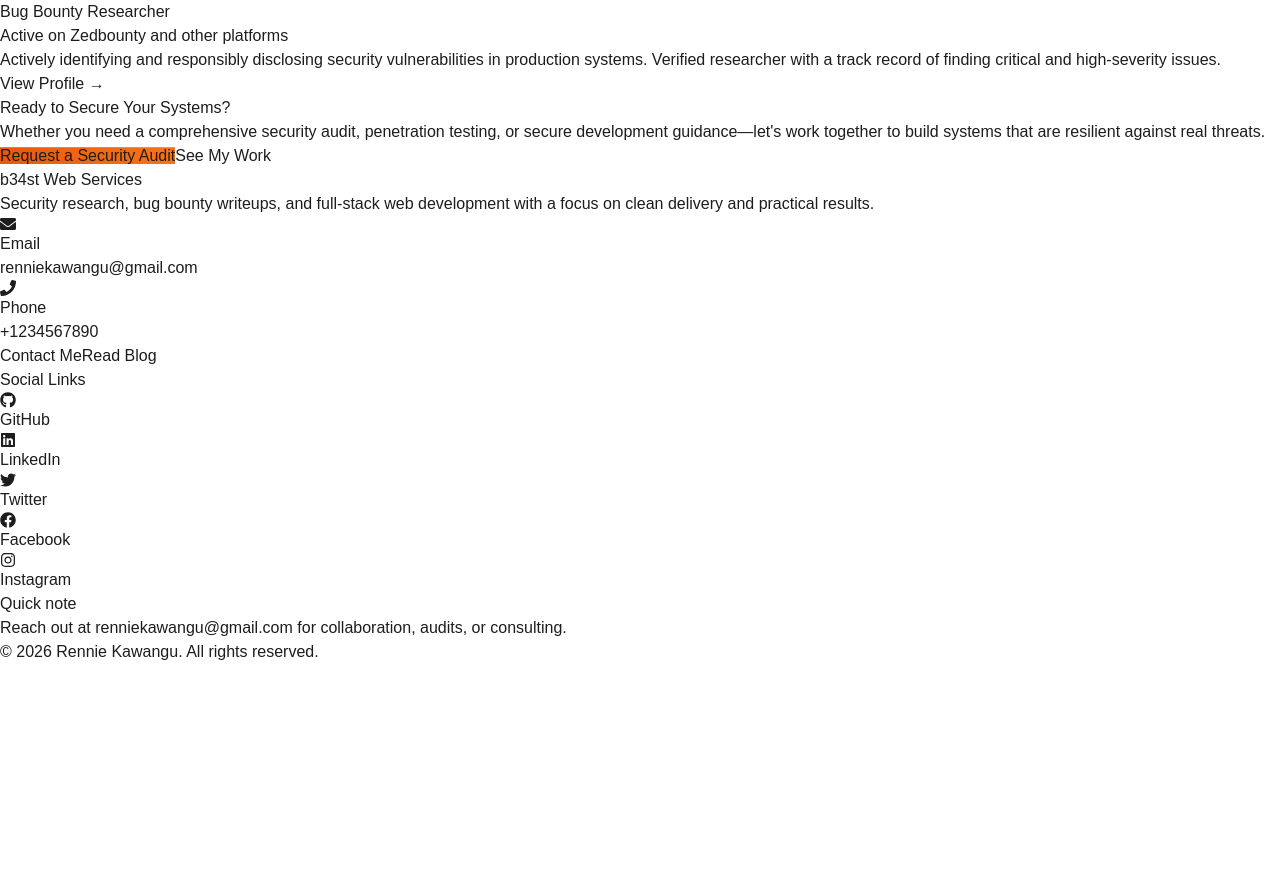
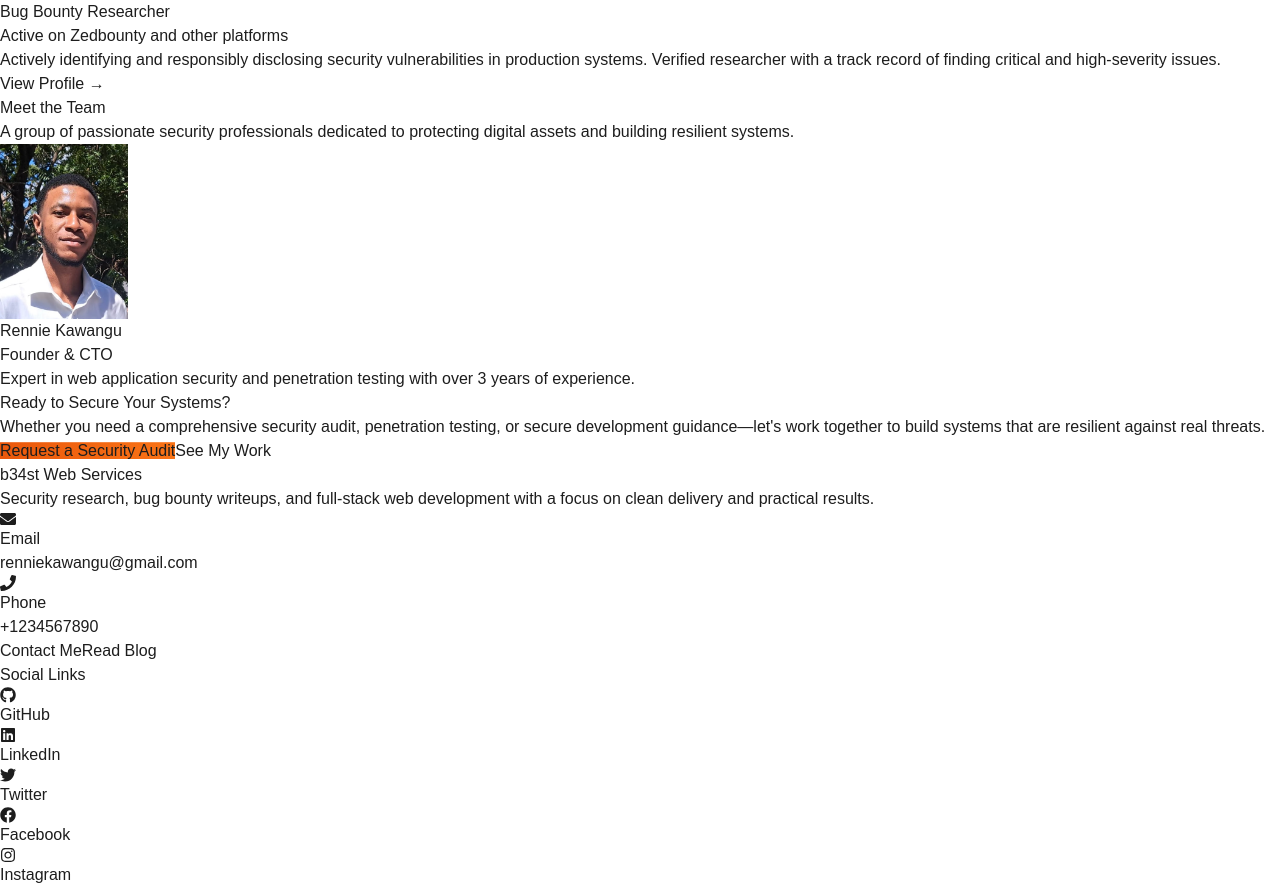
Before and after one commit to renniekawangu/portfolio, a Next.js app: page /about in a window 1280 px wide. Shown: the part 3020-3910 px from the top of the page. Before the commit the page ends 3684 px from the top, so only its background shows below. Built offline with nearby package versions, Linux system fonts and the light colour scheme; no server answers; the database is empty.

Commit message:
ui update 01

```diff
--- a/app/about/page.tsx
+++ b/app/about/page.tsx
@@ -165,6 +165,26 @@
           </motion.div>
         </motion.div>
 
+        {/* Team Section */}
+        <motion.div className="mt-20 max-w-6xl mx-auto" variants={containerVariants}>
+          <motion.h2 className="text-3xl md:text-4xl font-extrabold mb-8 text-white text-center" variants={itemVariants}>
+            Meet the Team
+          </motion.h2>
+          <motion.p className="text-lg text-gray-400 mb-10 text-center" variants={itemVariants}>
+            A group of passionate security professionals dedicated to protecting digital assets and building resilient systems.
+          </motion.p>
+          <motion.div className="grid grid-cols-1 md:grid-cols-2 lg:grid-cols-4 gap-8" variants={containerVariants}>
+            <motion.div className="bg-gray-800/50 backdrop-blur-sm p-6 rounded-xl shadow-lg border border-gray-700 text-white" variants={itemVariants}>
+              <div className="w-32 h-32 rounded-full overflow-hidden mx-auto mb-4">
+          <Image src="/assets/team/cto.jpg" alt="Team Member 1" width={128} height={128} className="w-full h-full object-cover" />
+              </div>
+              <h3 className="text-xl font-semibold mb-1 text-white text-center">Rennie Kawangu</h3>
+              <p className="text-gray-400 text-sm mb-2 text-center">Founder & CTO</p>
+              <p className="text-gray-300 text-sm text-center">Expert in web application security and penetration testing with over 3 years of experience.</p>
+            </motion.div>
+          </motion.div>
+        </motion.div>
+
         {/* Closing CTA Section */}
         <motion.section className="mt-20 max-w-4xl mx-auto text-center" variants={containerVariants}>
           <motion.h2 className="text-3xl md:text-4xl font-extrabold mb-4 text-white" variants={itemVariants}>
```
Also changed, not shown: public/assets/team/cto.jpg (added).
